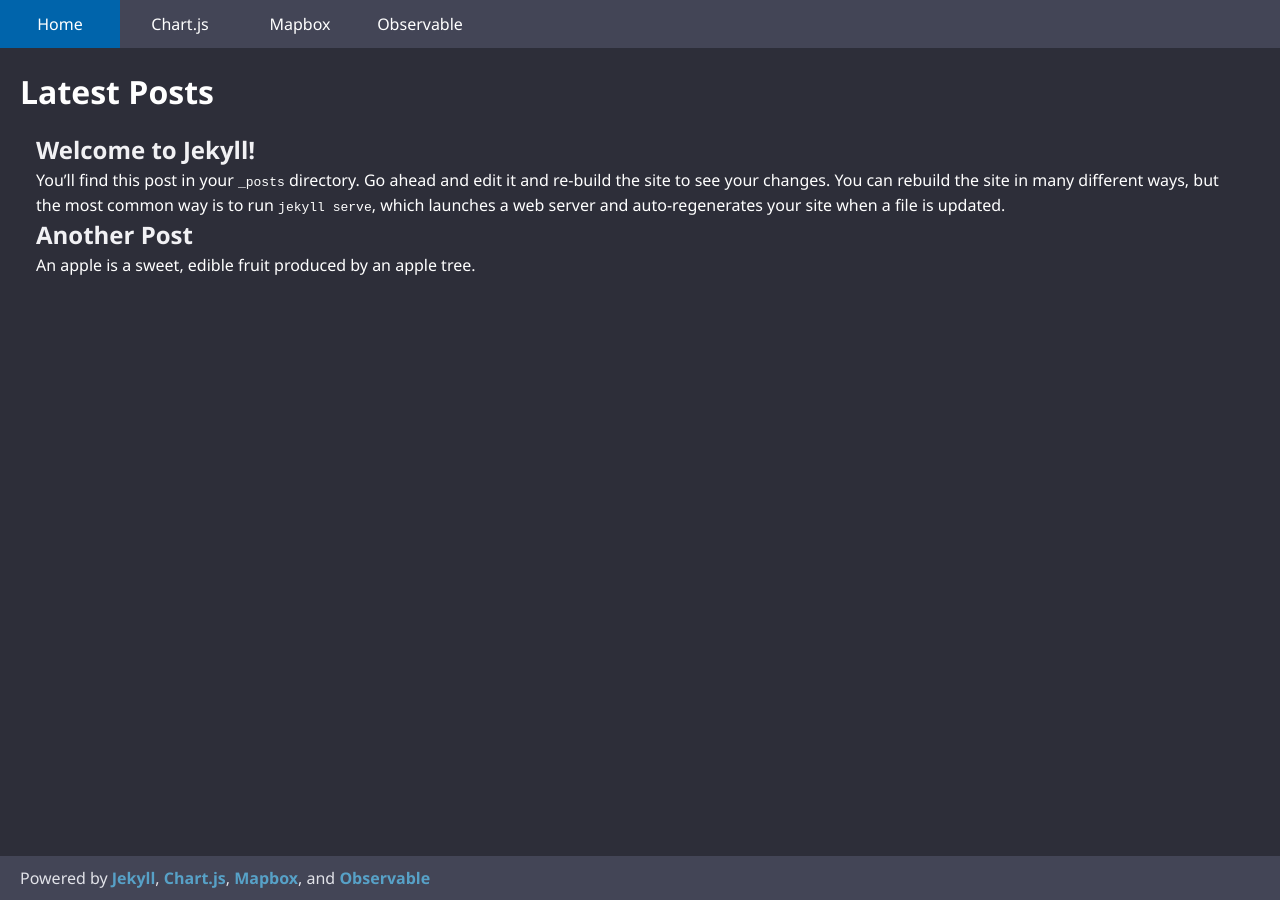
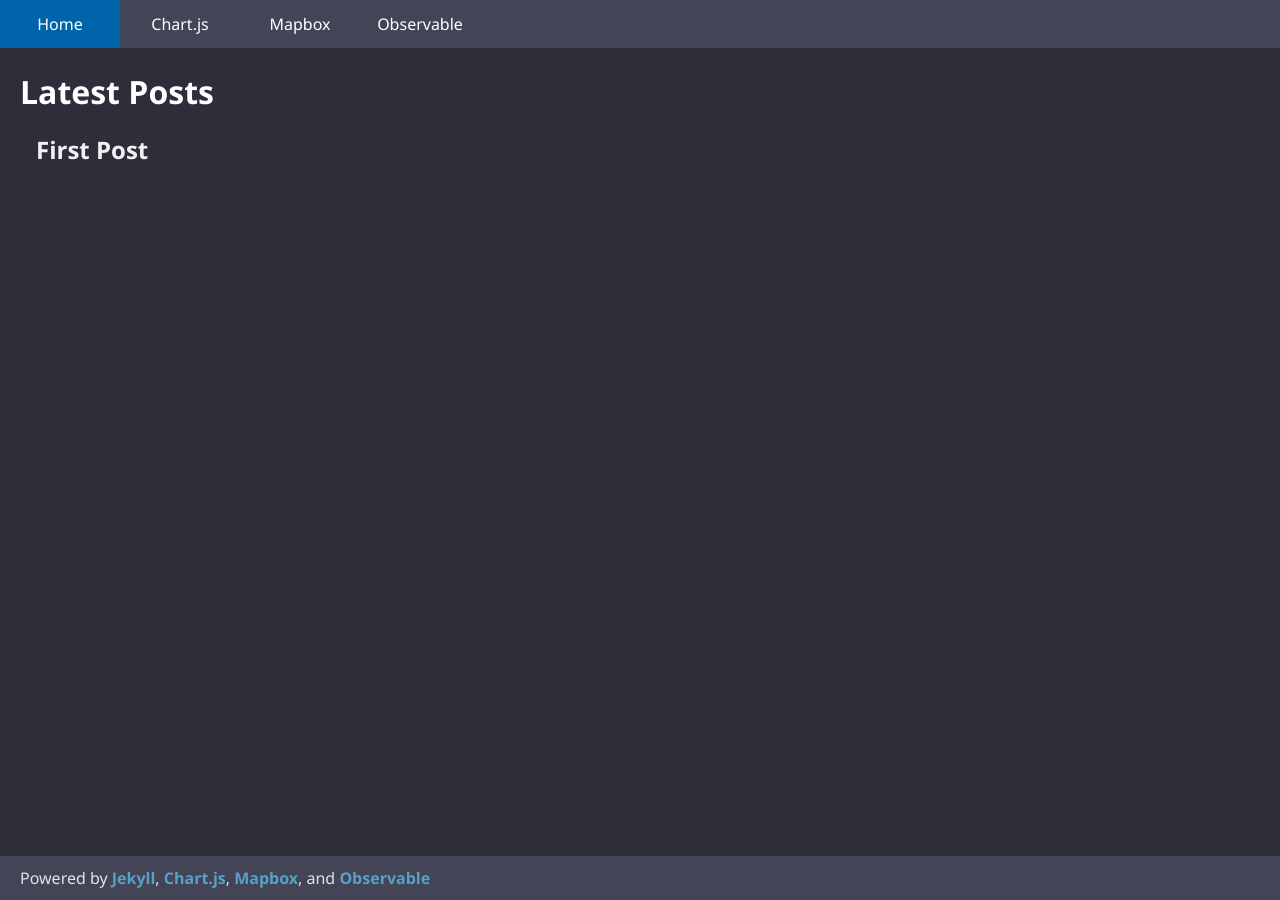
Before and after one commit to a-prejean/data-viz, a Jekyll site: the page built from pages/blog.html, in a window 1280 px wide. Built offline with Jekyll 4.4.1, drawn with Linux system fonts in a browser that asks for light colours.

Commit message:
Things are working

```diff
--- a/404.html
+++ b/404.html
@@ -1,5 +1,5 @@
 ---
-permalink: /404.html
+# permalink: /404.html
 ---
 
 <style type="text/css" media="screen">
--- a/my_collections/_posts/2020-08-12-another-post.md
+++ /dev/null
@@ -1,10 +0,0 @@
----
-author: ap
----
-An apple is a sweet, edible fruit produced by an apple tree.
-
-Apple trees are cultivated worldwide, and are the most widely grown species in
-the genus Malus. The tree originated in Central Asia, where its wild ancestor,
-Malus sieversii, is still found today. Apples have been grown for thousands of
-years in Asia and Europe, and were brought to North America by European
-colonists.
--- a/my_collections/_posts/2020-08-12-test-post.md
+++ /dev/null
@@ -1,29 +0,0 @@
----
-title: "Welcome to Jekyll!"
-author: ap
-# date:   2020-08-13 10:10:48 -0500
-# categories: jekyll update
----
-You’ll find this post in your `_posts` directory. Go ahead and edit it and re-build the site to see your changes. You can rebuild the site in many different ways, but the most common way is to run `jekyll serve`, which launches a web server and auto-regenerates your site when a file is updated.
-
-Jekyll requires blog post files to be named according to the following format:
-
-`YEAR-MONTH-DAY-title.MARKUP`
-
-Where `YEAR` is a four-digit number, `MONTH` and `DAY` are both two-digit numbers, and `MARKUP` is the file extension representing the format used in the file. After that, include the necessary front matter. Take a look at the source for this post to get an idea about how it works.
-
-Jekyll also offers powerful support for code snippets:
-
-{% highlight ruby %}
-def print_hi(name)
-  puts "Hi, #{name}"
-end
-print_hi('Tom')
-#=> prints 'Hi, Tom' to STDOUT.
-{% endhighlight %}
-
-Check out the [Jekyll docs][jekyll-docs] for more info on how to get the most out of Jekyll. File all bugs/feature requests at [Jekyll’s GitHub repo][jekyll-gh]. If you have questions, you can ask them on [Jekyll Talk][jekyll-talk].
-
-[jekyll-docs]: https://jekyllrb.com/docs/home
-[jekyll-gh]:   https://github.com/jekyll/jekyll
-[jekyll-talk]: https://talk.jekyllrb.com/
```
Also changed, not shown: _config.yml (+3 -7 lines), my_collections/_posts/2020-08-20-first-post.md (added, +6 -0 lines).
